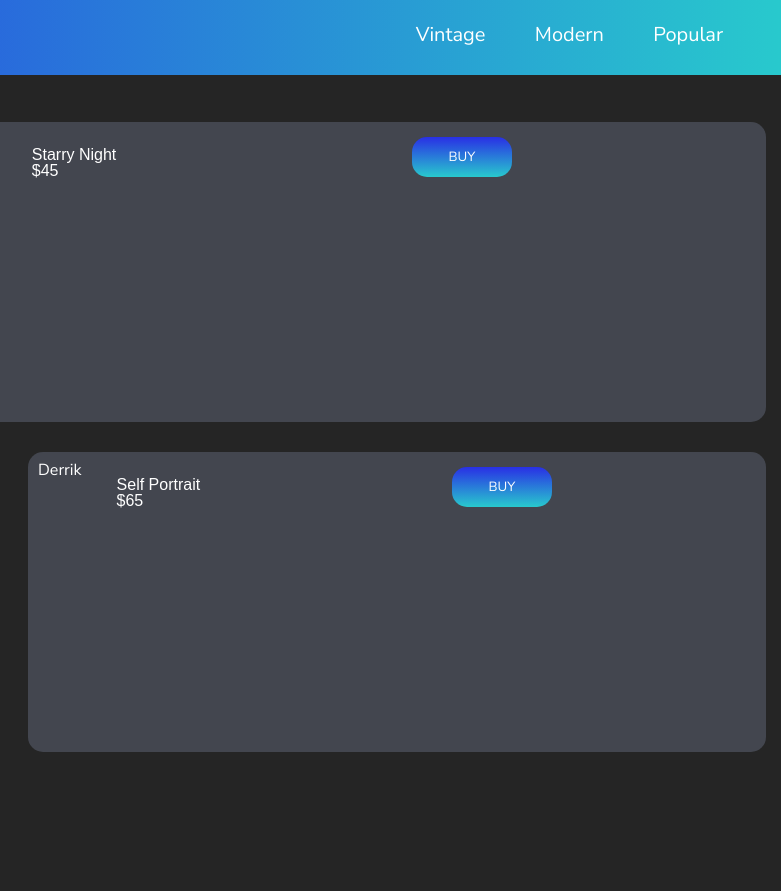
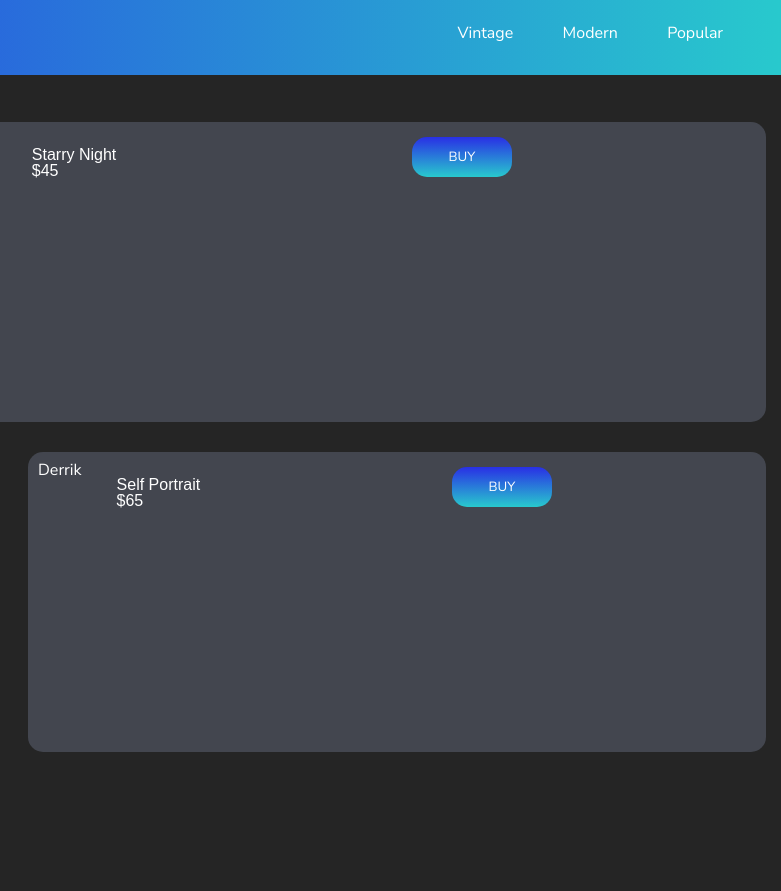
Before and after one commit to DerrikC/learnNode, a website: page views/index.html in a window 1280 px wide. Shown: the top 891 px of the page, 499-1280 px from the left. Drawn offline with nearby package versions, Linux system fonts and the light colour scheme; files that its build step writes are made by us from their sources; files whose address does not match are found by name; a web font is replaced by a local one.

Commit message:
adjusting html

```diff
--- a/views/index.html
+++ b/views/index.html
@@ -19,6 +19,7 @@
 
 <body>
         <div id="pageBack">
+
                 <!--     SIDE NAVIGATION -->
                 <main>
                             <aside>
@@ -31,13 +32,13 @@
                                 <nav>
                                                 <ul>
                                                             <li>
-                                                        <h1>Vintage</h1>
+                                                        <h3>Vintage</h3>
                                                 </li>
                                                             <li>
-                                                        <h1>Modern</h1>
+                                                        <h3>Modern</h3>
                                                 </li>
                                                             <li>
-                                                        <h1>Popular</h1>
+                                                        <h3>Popular</h3>
                                                 </li>
                                                         </ul>
                                 </nav>
@@ -47,7 +48,7 @@
 
                         <!--     BODY CONTENT -->
                         <section id="main-content">
-                                    <div id="main-items">
+                                    <div class="main-items">
 
 
                                         <div class="imgCont1">
@@ -74,8 +75,10 @@
                                 </div>
                         </section>
                         <!--     BODY CONTENT -->
+
                 </main>
         </div>
+
         <!--     FOOTER -->
         <footer>
                 <h3>derrikxavier &copy; 2019</h3>
```
Also changed, not shown: README.md.
